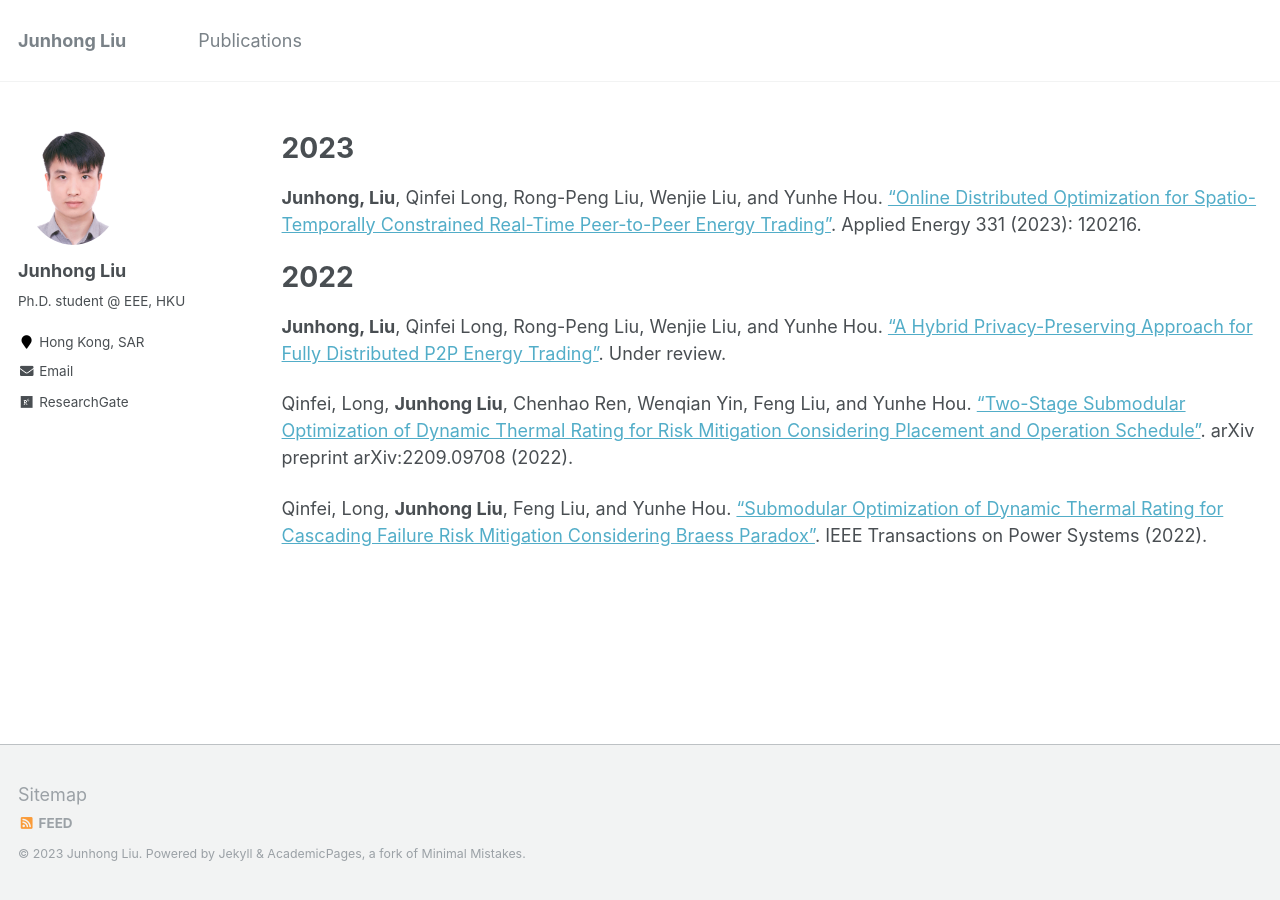
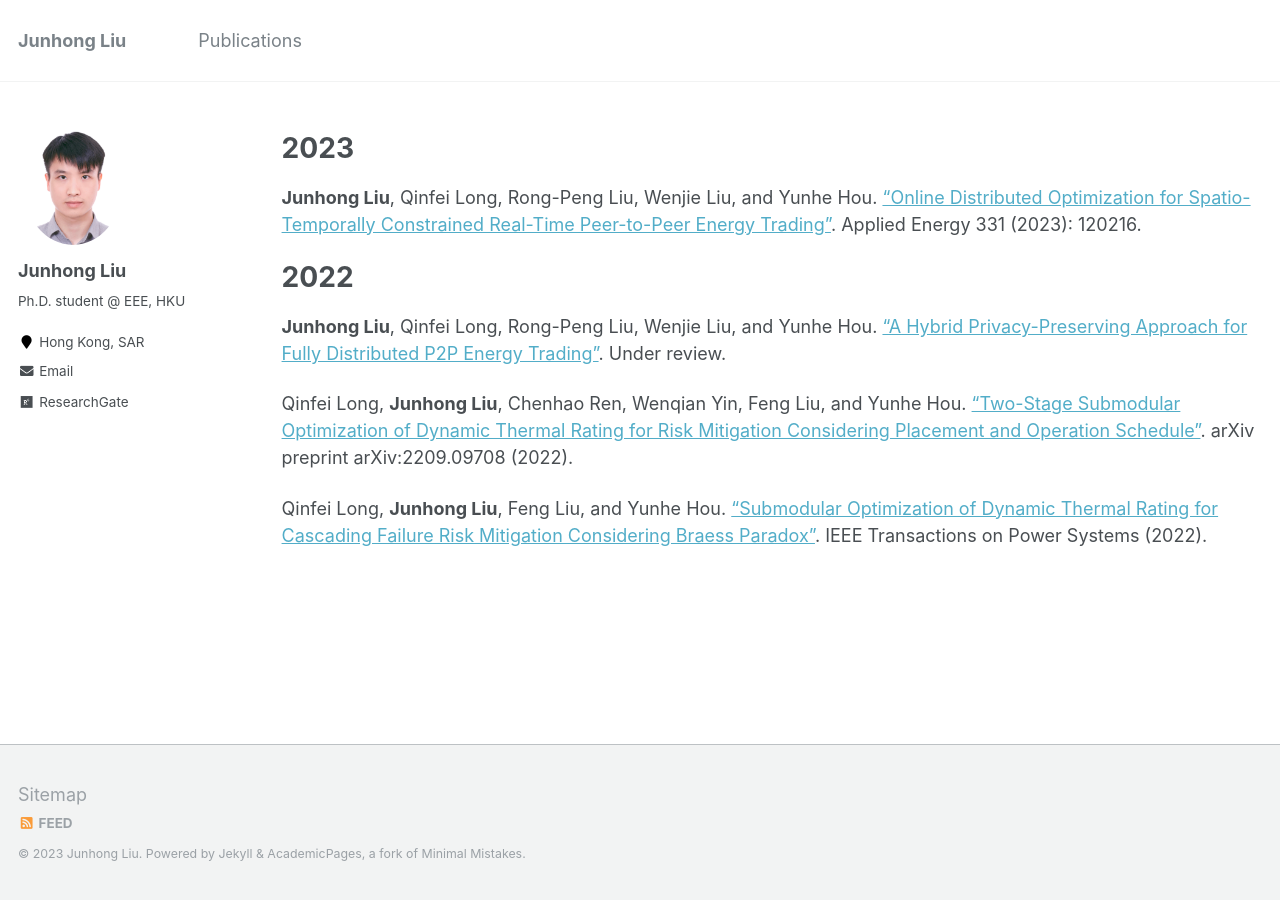
Before and after one commit to johnny-eee/online, a Jekyll site: the page built from _pages/cv.md, in a window 1280 px wide. Built offline with Jekyll 4.4.1, drawn with Linux system fonts in a browser that asks for light colours.

Commit message:
Update cv.md

```diff
--- a/_pages/cv.md
+++ b/_pages/cv.md
@@ -10,12 +10,12 @@ redirect_from:
 
 2023
 ======
-**Junhong, Liu**, Qinfei Long, Rong-Peng Liu, Wenjie Liu, and Yunhe Hou. ["Online Distributed Optimization for Spatio-Temporally Constrained Real-Time Peer-to-Peer Energy Trading"](https://www.sciencedirect.com/science/article/abs/pii/S0306261922014738). Applied Energy 331 (2023): 120216.
+**Junhong Liu**, Qinfei Long, Rong-Peng Liu, Wenjie Liu, and Yunhe Hou. ["Online Distributed Optimization for Spatio-Temporally Constrained Real-Time Peer-to-Peer Energy Trading"](https://www.sciencedirect.com/science/article/abs/pii/S0306261922014738). Applied Energy 331 (2023): 120216.
 
 2022
 ======
-**Junhong, Liu**, Qinfei Long, Rong-Peng Liu, Wenjie Liu, and Yunhe Hou. ["A Hybrid Privacy-Preserving Approach for Fully Distributed P2P Energy Trading"]( ). Under review.
+**Junhong Liu**, Qinfei Long, Rong-Peng Liu, Wenjie Liu, and Yunhe Hou. ["A Hybrid Privacy-Preserving Approach for Fully Distributed P2P Energy Trading"]( ). Under review.
 
-Qinfei, Long, **Junhong Liu**, Chenhao Ren, Wenqian Yin, Feng Liu, and Yunhe Hou. ["Two-Stage Submodular Optimization of Dynamic Thermal Rating for Risk Mitigation Considering Placement and Operation Schedule"](https://arxiv.org/pdf/2209.09708.pdf). arXiv preprint arXiv:2209.09708 (2022).
+Qinfei Long, **Junhong Liu**, Chenhao Ren, Wenqian Yin, Feng Liu, and Yunhe Hou. ["Two-Stage Submodular Optimization of Dynamic Thermal Rating for Risk Mitigation Considering Placement and Operation Schedule"](https://arxiv.org/pdf/2209.09708.pdf). arXiv preprint arXiv:2209.09708 (2022).
 
-Qinfei, Long, **Junhong Liu**, Feng Liu, and Yunhe Hou. ["Submodular Optimization of Dynamic Thermal Rating for Cascading Failure Risk Mitigation Considering Braess Paradox"](https://ieeexplore.ieee.org/abstract/document/9893388). IEEE Transactions on Power Systems (2022).
+Qinfei Long, **Junhong Liu**, Feng Liu, and Yunhe Hou. ["Submodular Optimization of Dynamic Thermal Rating for Cascading Failure Risk Mitigation Considering Braess Paradox"](https://ieeexplore.ieee.org/abstract/document/9893388). IEEE Transactions on Power Systems (2022).
```
